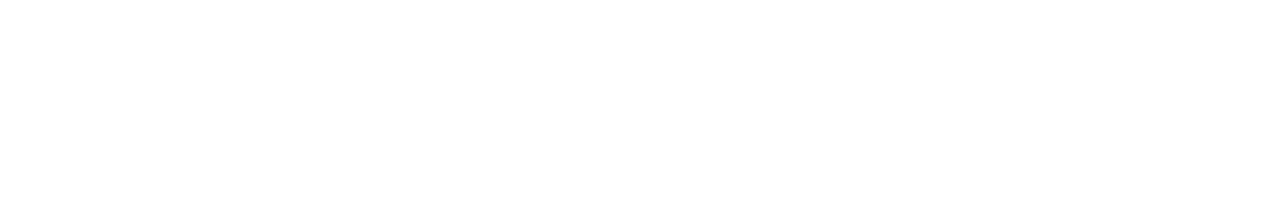
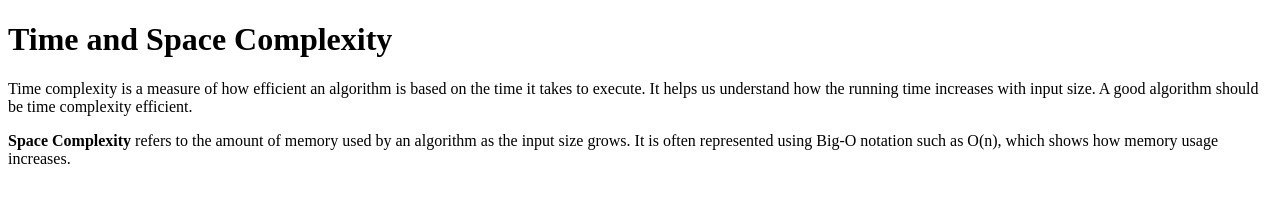
Before and after one commit to acciojob/time-and-space-complexity-shubhamsuryawanshi1902-creator, a website: page main.html in a window 1280 px wide. Drawn offline with Linux system fonts and the light colour scheme.

Commit message:
created a submission

```diff
--- a/main.html
+++ b/main.html
@@ -7,6 +7,14 @@
 </head>
 
 <body>
+	<h1> Time and Space Complexity  </h1>
+    <p> Time complexity is a measure of how efficient an algorithm is based on the time it takes to execute.
+        It helps us understand how the running time increases with input size. A good algorithm should be
+        time complexity efficient.</p>
+	<p>
+		<b> Space Complexity </b> refers to the amount of memory used by an algorithm as the input size grows.
+        It is often represented using Big-O notation such as O(n), which shows how memory usage increases.
+	</p>
 	<!-- the entire body must be written by student -->
     <script type="text/javascript" src="./script.js">
 </script>
```
